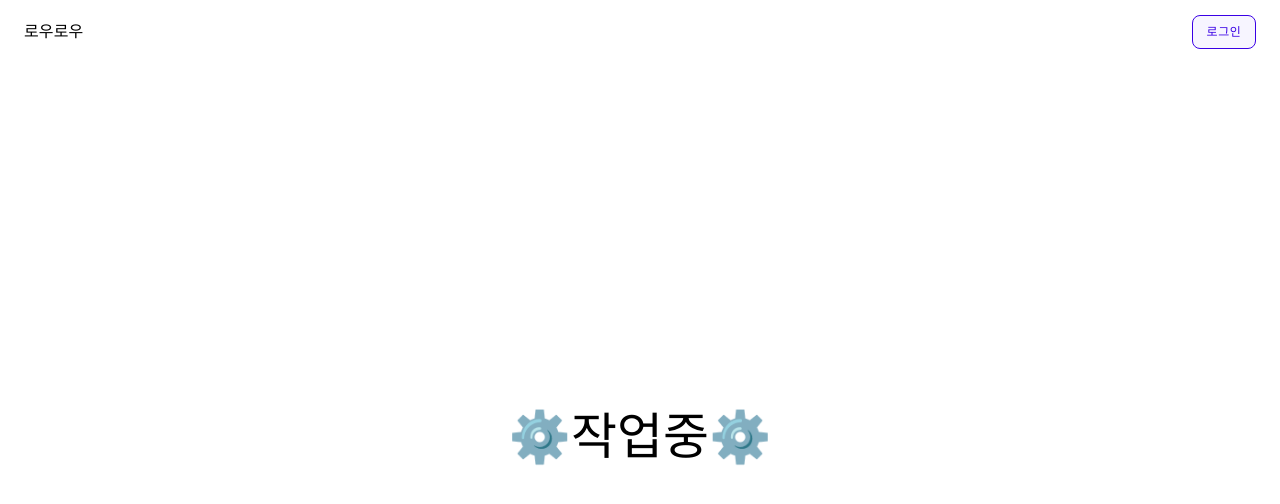
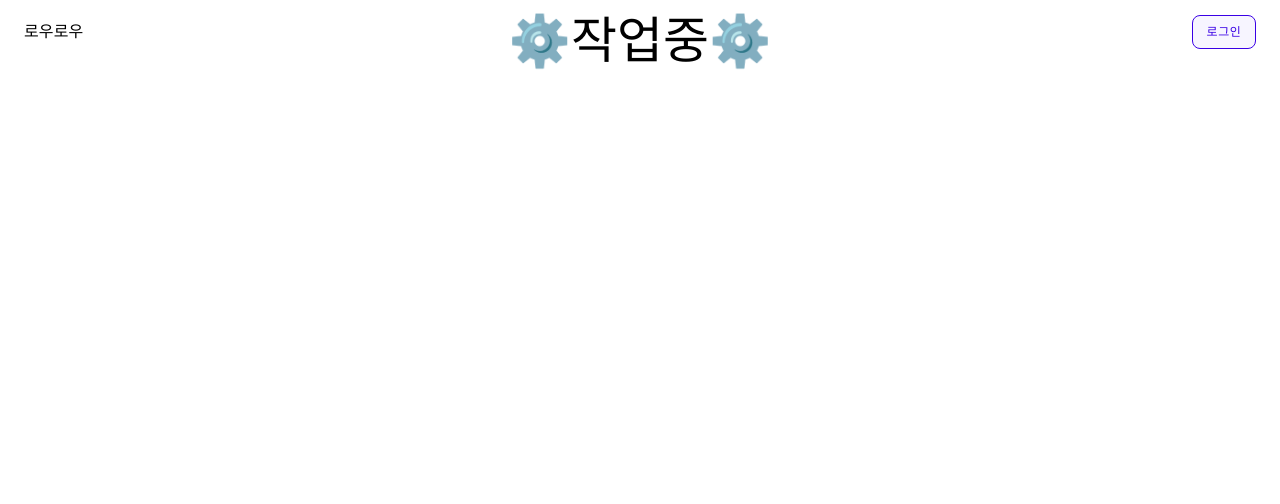
Before and after one commit to potenday-project/lawlow, a React (Create React App) app: page / in a window 1280 px wide. Shown: the top 504 px of the page. Built offline with nearby package versions, Linux system fonts and the light colour scheme.

Commit message:
:lipstick: content style qusrud

```diff
--- a/src/routes/AppRoutes/index.tsx
+++ b/src/routes/AppRoutes/index.tsx
@@ -16,9 +16,7 @@ const ContentContainer = styled.div`
   display: flex;
 
   .content {
-    position: absolute;
-    top: 64px;
-    height: calc(100% - 64px);
+    height: 100%;
     width: 100%;
 
     display: flex;
```
